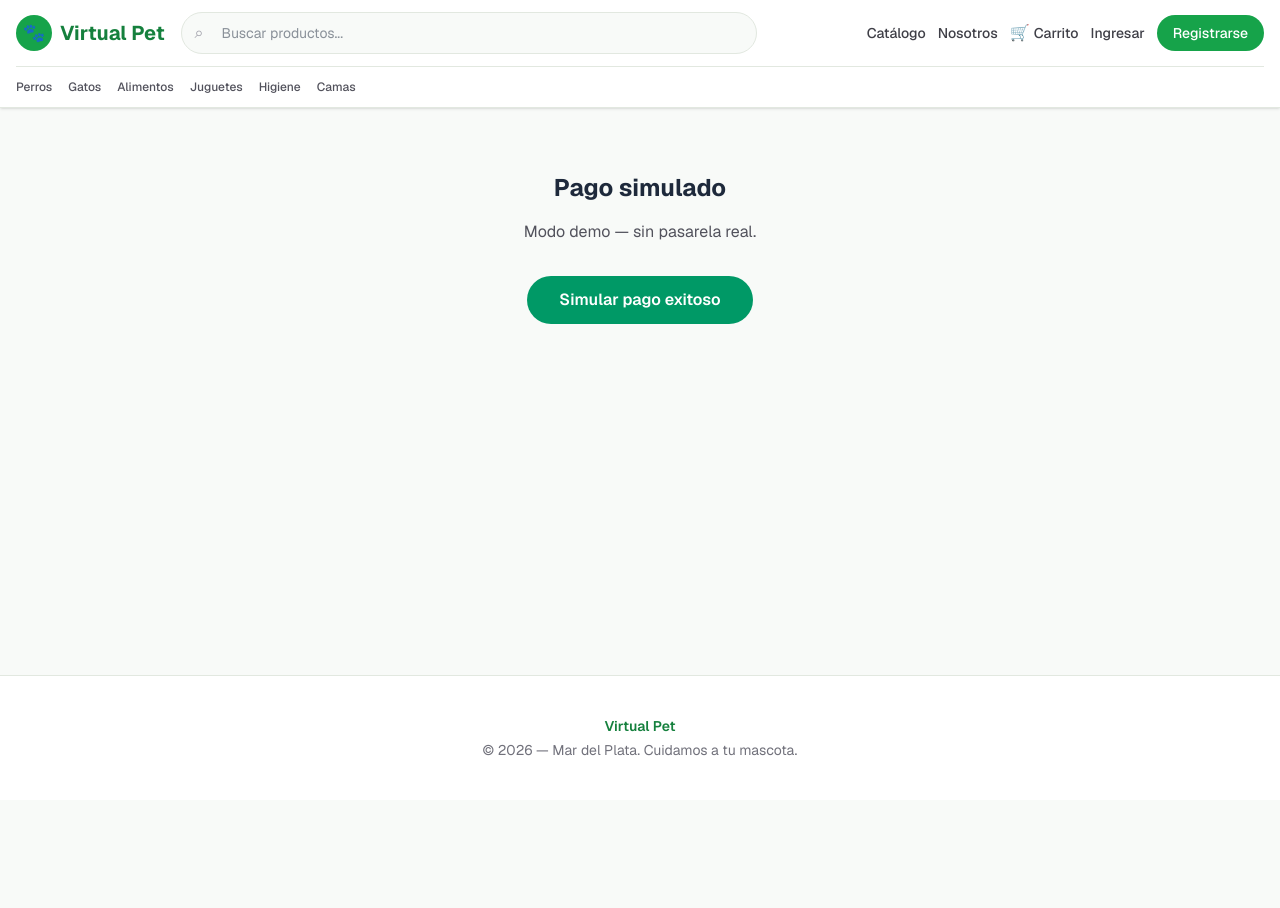
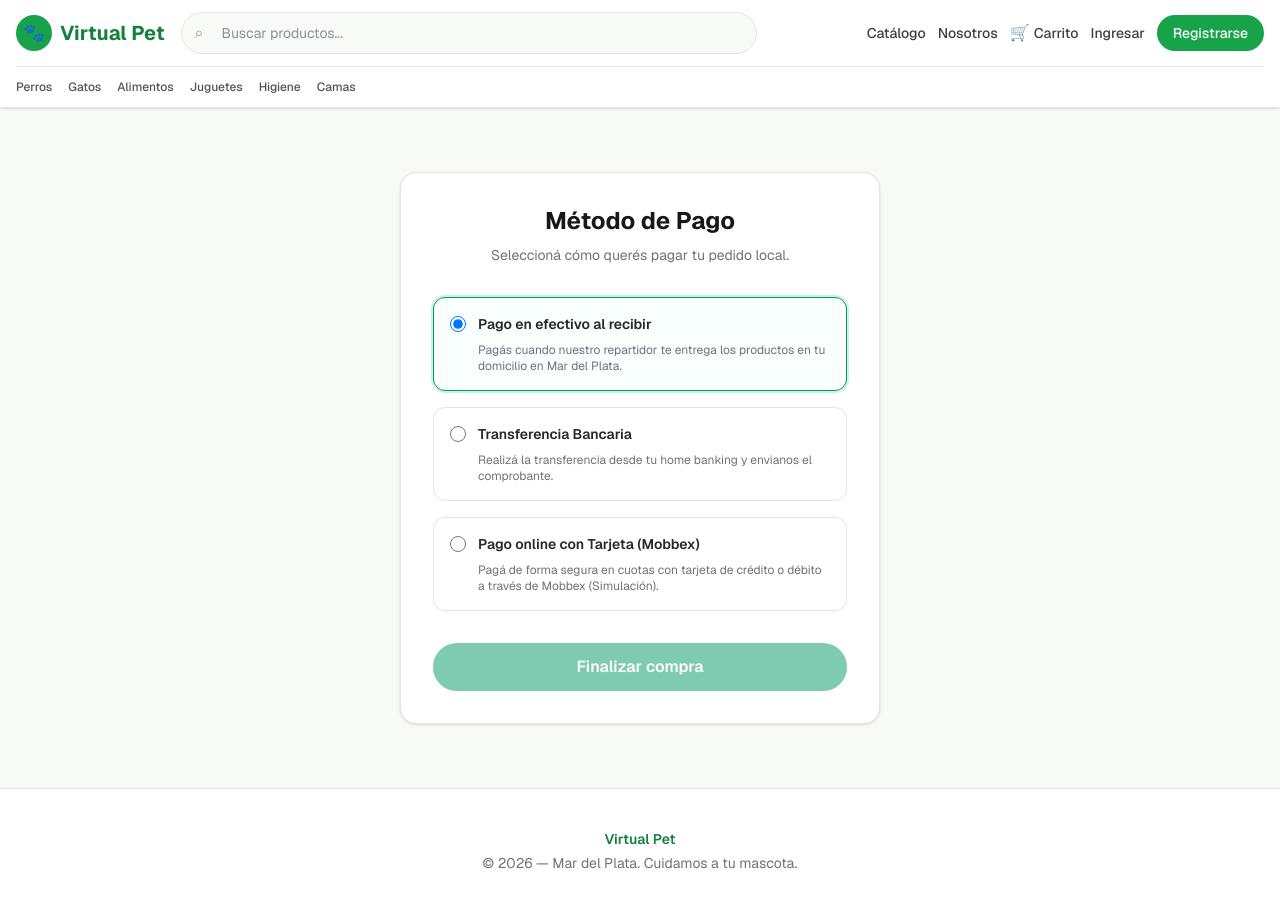
Before and after one commit to Virtual-Pet/VirtualPet-Web, a Next.js app: page /checkout/mock in a window 1280 px wide. Shown: the top 908 px of the page. Before the commit the page ends 800 px from the top, so only its background shows below. Built offline with nearby package versions, Linux system fonts and the light colour scheme; no server answers.

Commit message:
feat(web): enhance mock checkout page with interactive payment options

```diff
--- a/app/checkout/mock/page.tsx
+++ b/app/checkout/mock/page.tsx
@@ -4,11 +4,11 @@ import { useRouter, useSearchParams } from "next/navigation";
 import { Suspense, useState } from "react";
 import checkoutService from "@/lib/services/checkout";
 
-
 function MockCheckoutInner() {
   const params = useSearchParams();
   const router = useRouter();
   const [loading, setLoading] = useState(false);
+  const [paymentMethod, setPaymentMethod] = useState<"cash" | "transfer" | "mobbex">("cash");
   const externalId = params.get("orderId") ?? params.get("externalId") ?? "";
   const providerPaymentId = params.get("providerPaymentId");
 
@@ -19,24 +19,108 @@ function MockCheckoutInner() {
       router.push("/account/orders");
     } catch (e: unknown) {
       console.error(e);
-      alert("Error al confirmar pago: " + (e instanceof Error ? e.message : String(e)));
+      alert("Error al confirmar la compra: " + (e instanceof Error ? e.message : String(e)));
     } finally {
       setLoading(false);
     }
   }
 
   return (
-    <section className="mx-auto max-w-lg px-4 py-16 text-center">
-      <h1 className="text-2xl font-bold">Pago simulado</h1>
-      <p className="mt-4 text-zinc-600">Modo demo — sin pasarela real.</p>
+    <section className="mx-auto max-w-lg px-4 py-16">
+      <div className="rounded-2xl border border-[var(--vp-border)] bg-white p-8 shadow-sm">
+        <h1 className="text-2xl font-bold text-zinc-900 text-center">Método de Pago</h1>
+        <p className="mt-2 text-sm text-zinc-500 text-center">Seleccioná cómo querés pagar tu pedido local.</p>
+
+        <div className="mt-8 space-y-4">
+          {/* Option 1: Cash */}
+          <label
+            className={`flex cursor-pointer flex-col rounded-xl border p-4 transition-all ${
+              paymentMethod === "cash"
+                ? "border-emerald-600 bg-emerald-50/30 ring-2 ring-emerald-500/20"
+                : "border-zinc-200 hover:bg-zinc-50"
+            }`}
+          >
+            <div className="flex items-center gap-3">
+              <input
+                type="radio"
+                name="paymentMethod"
+                value="cash"
+                checked={paymentMethod === "cash"}
+                onChange={() => setPaymentMethod("cash")}
+                className="h-4 w-4 text-emerald-600 border-zinc-300 focus:ring-emerald-500"
+              />
+              <span className="font-semibold text-zinc-800 text-sm">Pago en efectivo al recibir</span>
+            </div>
+            <p className="mt-2 text-xs text-zinc-500 ml-7">
+              Pagás cuando nuestro repartidor te entrega los productos en tu domicilio en Mar del Plata.
+            </p>
+          </label>
+
+          {/* Option 2: Bank Transfer */}
+          <label
+            className={`flex cursor-pointer flex-col rounded-xl border p-4 transition-all ${
+              paymentMethod === "transfer"
+                ? "border-emerald-600 bg-emerald-50/30 ring-2 ring-emerald-500/20"
+                : "border-zinc-200 hover:bg-zinc-50"
+            }`}
+          >
+            <div className="flex items-center gap-3">
+              <input
+                type="radio"
+                name="paymentMethod"
+                value="transfer"
+                checked={paymentMethod === "transfer"}
+                onChange={() => setPaymentMethod("transfer")}
+                className="h-4 w-4 text-emerald-600 border-zinc-300 focus:ring-emerald-500"
+              />
+              <span className="font-semibold text-zinc-800 text-sm">Transferencia Bancaria</span>
+            </div>
+            <p className="mt-2 text-xs text-zinc-500 ml-7">
+              Realizá la transferencia desde tu home banking y envianos el comprobante.
+            </p>
+            {paymentMethod === "transfer" && (
+              <div className="mt-4 rounded-lg bg-zinc-50 p-3 ml-7 text-xs text-zinc-700 space-y-1.5 border border-zinc-200 font-mono">
+                <p className="font-semibold text-zinc-900 font-sans">Banco Credicoop</p>
+                <p>CBU: <span className="font-bold text-zinc-900">1910001855100012345678</span></p>
+                <p>Alias: <span className="font-bold text-zinc-900 text-emerald-700">virtualpet.coop</span></p>
+              </div>
+            )}
+          </label>
+
+          {/* Option 3: Mobbex (Fictional Card) */}
+          <label
+            className={`flex cursor-pointer flex-col rounded-xl border p-4 transition-all ${
+              paymentMethod === "mobbex"
+                ? "border-emerald-600 bg-emerald-50/30 ring-2 ring-emerald-500/20"
+                : "border-zinc-200 hover:bg-zinc-50"
+            }`}
+          >
+            <div className="flex items-center gap-3">
+              <input
+                type="radio"
+                name="paymentMethod"
+                value="mobbex"
+                checked={paymentMethod === "mobbex"}
+                onChange={() => setPaymentMethod("mobbex")}
+                className="h-4 w-4 text-emerald-600 border-zinc-300 focus:ring-emerald-500"
+              />
+              <span className="font-semibold text-zinc-800 text-sm">Pago online con Tarjeta (Mobbex)</span>
+            </div>
+            <p className="mt-2 text-xs text-zinc-500 ml-7">
+              Pagá de forma segura en cuotas con tarjeta de crédito o débito a través de Mobbex (Simulación).
+            </p>
+          </label>
+        </div>
+
         <button
           type="button"
           onClick={confirm}
           disabled={loading || !externalId}
-        className="mt-8 rounded-full bg-emerald-600 px-8 py-3 font-semibold text-white"
+          className="mt-8 w-full rounded-full bg-emerald-600 py-3 font-semibold text-white hover:bg-emerald-700 transition shadow-sm disabled:opacity-50"
         >
-        {loading ? "Confirmando..." : "Simular pago exitoso"}
+          {loading ? "Procesando..." : "Finalizar compra"}
         </button>
+      </div>
     </section>
   );
 }
```
Lines whose indentation alone changed are shown as unchanged.
